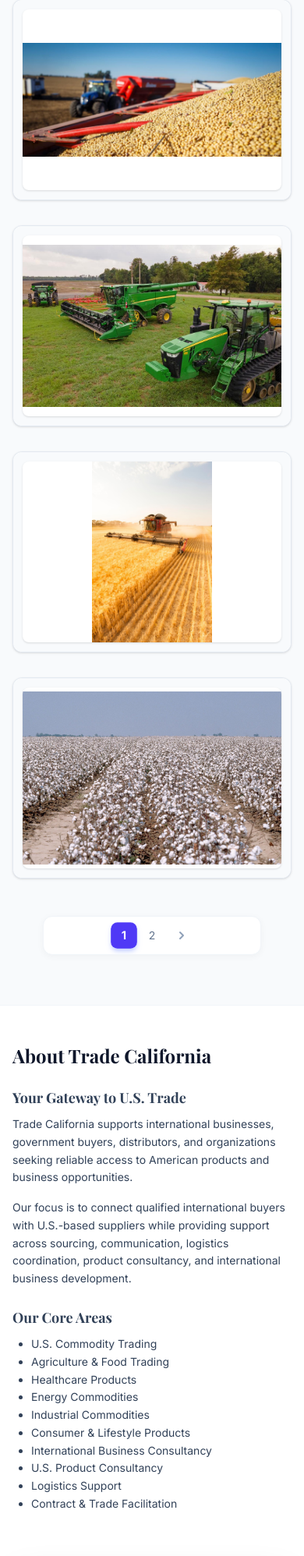
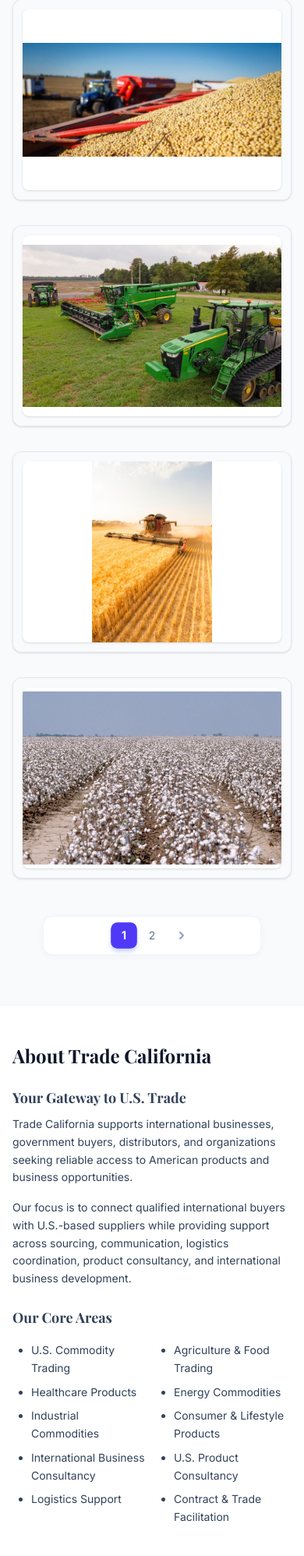
Before and after one commit to MunnaDevPro/Trade_California, a Django app: page / in a window 390 px wide. Shown: the part 2588-4584 px from the top of the page at 78% size. Run offline with Django 5.2, Linux system fonts and the light colour scheme; data comes from the database, SQL or seed files in the repository; style sheets or scripts are compiled from the project's sources; parts of the project's set-up code (start-up, migrations or seed data) failed here and were passed over; some libraries are stand-ins or nearby versions.

Commit message:
updaeeedddd some section

```diff
--- a/templates/core/home.html
+++ b/templates/core/home.html
@@ -214,13 +214,28 @@
     <div class="max-w-7xl mx-auto px-4 sm:px-6 lg:px-8">
         <div class="flex flex-col lg:flex-row lg:items-start lg:gap-8 xl:gap-10">
             <!-- Left Side: Text -->
-            <div class="lg:w-[25%] xl:w-[18%] flex flex-col">
+            <div class="w-full lg:w-[35%] xl:w-[30%] flex flex-col">
                 <div class="mb-6 md:mb-8" data-aos="fade-up">
                     <h2 class="text-2xl md:text-3xl font-bold text-slate-900">
                         {{ home_page_settings.about_section_title }}
                     </h2>
                 </div>
 
+                <style>
+                    .about-section-content ul {
+                        display: grid;
+                        grid-template-columns: auto auto;
+                        column-gap: 2rem;
+                        row-gap: 0.5rem;
+                        margin-top: 1rem;
+                        justify-content: start;
+                        padding-left: 1.25rem;
+                    }
+                    .about-section-content ul li {
+                        display: list-item;
+                        margin-bottom: 0;
+                    }
+                </style>
                 <div class="text-slate-700 text-[14px] md:text-[15.5px] leading-relaxed about-section-content"
                     data-aos="fade-up" data-aos-delay="100">
                     {{ home_page_settings.about_section_content|safe }}
@@ -228,7 +243,7 @@
             </div>
 
             <!-- Right Side: Image -->
-            <div class="lg:w-[75%] xl:w-[82%] mt-10 lg:mt-0 flex flex-col justify-start" data-aos="fade-left"
+            <div class="w-full lg:w-[65%] xl:w-[70%] mt-10 lg:mt-0 flex flex-col justify-start" data-aos="fade-left"
                 data-aos-delay="200">
                 <div class="rounded-2xl overflow-hidden border border-slate-100 relative shadow-2xl w-full">
                     {% if home_page_settings.about_section_image %}
```
